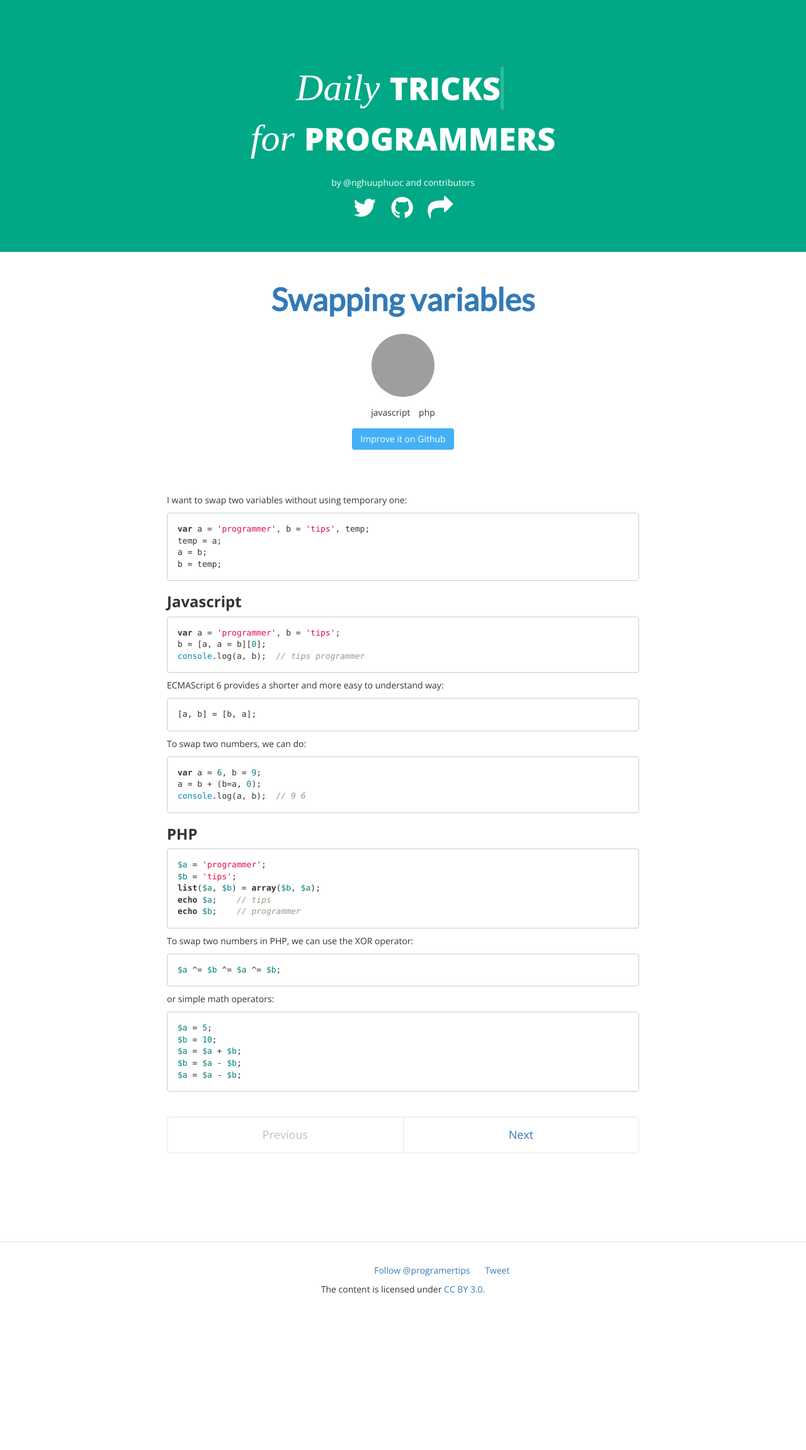
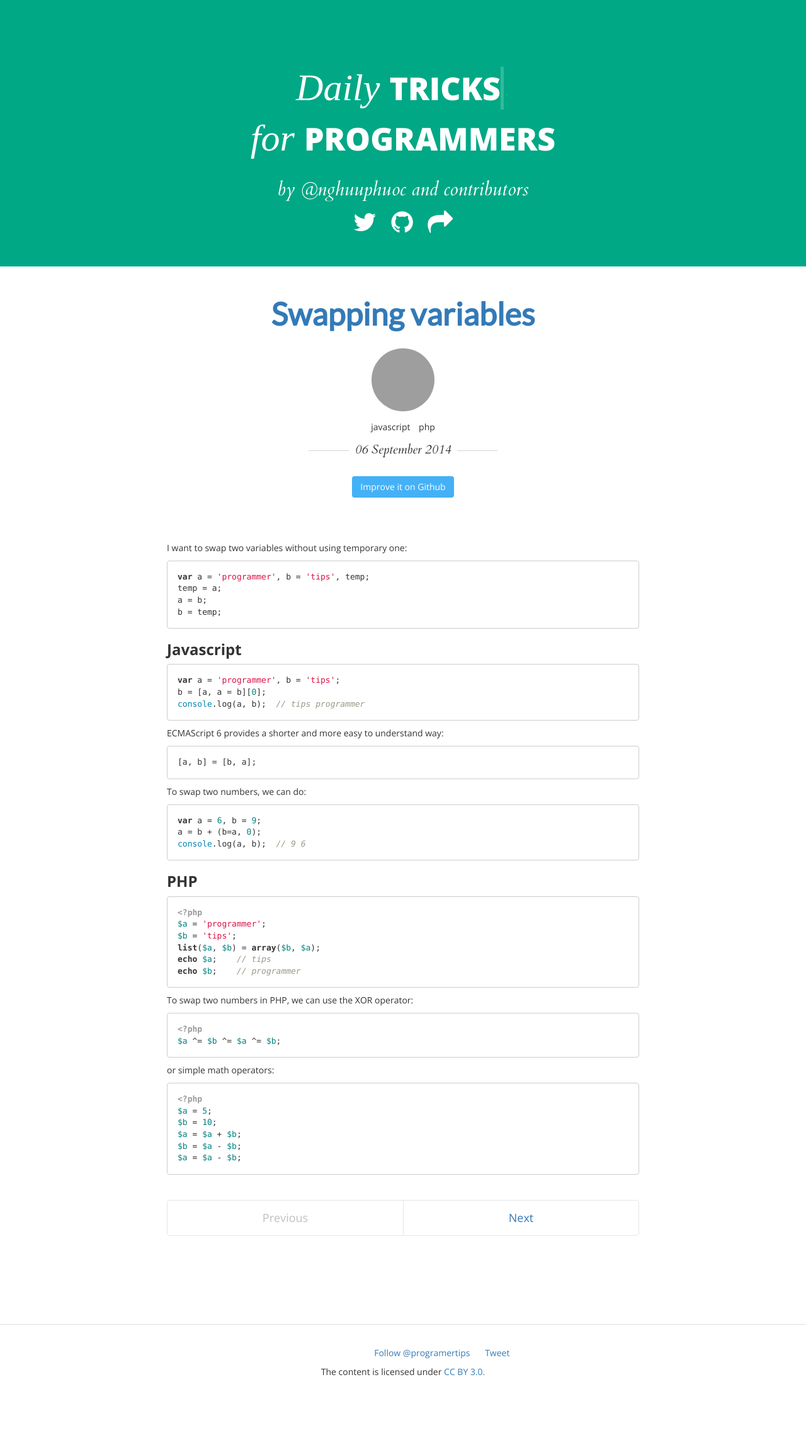
Before and after one commit to robsonmobile/programer.tips, a Jekyll site: the page built from _posts/2014/09/2014-09-06-swapping-variables.html, in a window 1280 px wide. Shown: the whole page at 63% size. Built offline with Jekyll 4.4.1, drawn with Linux system fonts in a browser that asks for light colours; nearby versions of some CDN libraries; some web fonts are replaced; comment, search, counter and statistics services are not loaded; before the commit the page ends 2171 px from its top, so only the background shows below that; grey boxes are pictures that could not be loaded.

Commit message:
Add tip date

```diff
--- a/_layouts/post.html
+++ b/_layouts/post.html
@@ -4,15 +4,23 @@ layout: default
 
 <div class="tip">
     <h2 class="tip-title"><a href="{{ item.url }}">{{ page.title }}</a></h2>
+
     <p class="tip-avatar"><img src="http://github.com/{{ page.author.github }}.png" /></p>
+
     <ul class="tip-post-category">
     {% for category in page.categories %}
         <li>{{ category }}</li>
     {% endfor %}
     </ul>
+
+    <div class="tip-date">
+        <span>{{ page.date | date_to_long_string }}</span>
+    </div>
+
     <div class="text-center">
         <a href="{{ site.github.repos }}/blob/master/{{ page.path }}" class="btn tip-btn-edit">Improve it on Github</a>
     </div>
+
     <div class="tip-content">
         {{ page.content }}
     </div>
--- a/_posts/2014/09/2014-09-03-swapping-variables.html
+++ b/_posts/2014/09/2014-09-06-swapping-variables.html
@@ -2,7 +2,7 @@
 layout:     post
 title:      Swapping variables
 categories: [javascript, php]
-date:       2014-09-04 11:50:00 +0700
+date:       2014-09-06 11:50:00 +0700
 author:
     github:  nghuuphuoc
     twitter: nghuuphuoc
@@ -32,7 +32,8 @@ console.log(a, b);  // 9 6</code></pre>
 
 <h3>PHP</h3>
 
-<pre><code class="php">$a = 'programmer';
+<pre><code class="php">&lt;?php
+$a = 'programmer';
 $b = 'tips';
 list($a, $b) = array($b, $a);
 echo $a;    // tips
@@ -40,10 +41,12 @@ echo $b;    // programmer</code></pre>
 
 <p>To swap two numbers in PHP, we can use the XOR operator:</p>
 
-<pre><code class="php">$a ^= $b ^= $a ^= $b;</code></pre>
+<pre><code class="php">&lt;?php
+$a ^= $b ^= $a ^= $b;</code></pre>
 
 <p>or simple math operators:</p>
-<pre><code class="php">$a = 5;
+<pre><code class="php">&lt;?php
+$a = 5;
 $b = 10;
 $a = $a + $b;
 $b = $a - $b;
--- a/_posts/2014/09/2014-09-11-redirection-www-to-non-www.html
+++ b/_posts/2014/09/2014-09-10-redirection-from-www-to-non-www.html
@@ -2,7 +2,7 @@
 layout:     post
 title:      Redirection from www to non-www
 categories: [nginx, apache]
-date:       2014-09-11 15:20:00 +0700
+date:       2014-09-10 15:20:00 +0700
 author:
     github:  nghuuphuoc
     twitter: nghuuphuoc
--- a/_posts/2014/09/2014-09-12-best-jquery-practices.html
+++ b/_posts/2014/09/2014-09-12-best-jquery-practices.html
@@ -17,10 +17,7 @@ author:
 &lt;script src="/vendor/jquery/jquery.min.js">&lt;/script>
 
 &lt;!-- Do -->
-&lt;script src="//ajax.googleapis.com/ajax/libs/jquery/2.1.1/jquery.min.js">&lt;/script>
-
-
-</code></pre>
+&lt;script src="//ajax.googleapis.com/ajax/libs/jquery/2.1.1/jquery.min.js">&lt;/script></code></pre>
 
 <p>Below is the list of popular CDNs which you can find jQuery on:</p>
 <ul>
--- a/assets/css/styles.css
+++ b/assets/css/styles.css
@@ -9,26 +9,13 @@ body {
 iframe {
   border: none;
 }
-.tip-separator {
-  margin: 30px 0;
-  height: 1px;
-  background-color: #ccc;
-  text-align: center;
-}
-.tip-separator span {
-  background: #fff;
-  padding: 0 15px;
-  position: relative;
-  top: -0.5em;
-}
 .tip-hr {
-  margin: 0 auto;
-  width: 30%;
-  border: 1px solid #ccc;
-  height: 1px;
+  margin: 20px 0;
+  border-top: 1px solid #ccc;
+  height: 0;
 }
 .tip-list .tip-hr:last-child {
-  border-color: transparent;
+  border-top-color: transparent;
 }
 .tip-heading {
   background: #00A885;
@@ -62,6 +49,11 @@ iframe {
 }
 .tip-heading a {
   color: #FFF;
+}
+.tip-heading p {
+  font-family: 'cardo';
+  font-size: 30px;
+  font-style: italic;
 }
 .tip-nav {
   text-align: center;
@@ -132,6 +124,20 @@ iframe {
 .tip-post-category li {
   display: inline-block;
   padding: 5px;
+}
+.tip-date {
+  border-bottom: 1px solid #d4d4d4;
+  font-family: 'cardo';
+  font-size: 20px;
+  font-style: italic;
+  line-height: .1em;
+  margin: 20px auto 40px;
+  text-align: center;
+  width: 300px;
+}
+.tip-date span {
+  background: #fff;
+  padding: 0 10px;
 }
 .tip-content {
   margin: 40px auto 0 auto;
```
Also changed, not shown: _includes/post.html (+7 -0 lines), _posts/2014/09/2014-09-11-repeating-string-in-javascript.html (added, +18 -0 lines), _posts/2014/09/2014-09-12-repeating-string.html (deleted, +0 -26 lines), assets/css/styles.less (+24 -19 lines).
